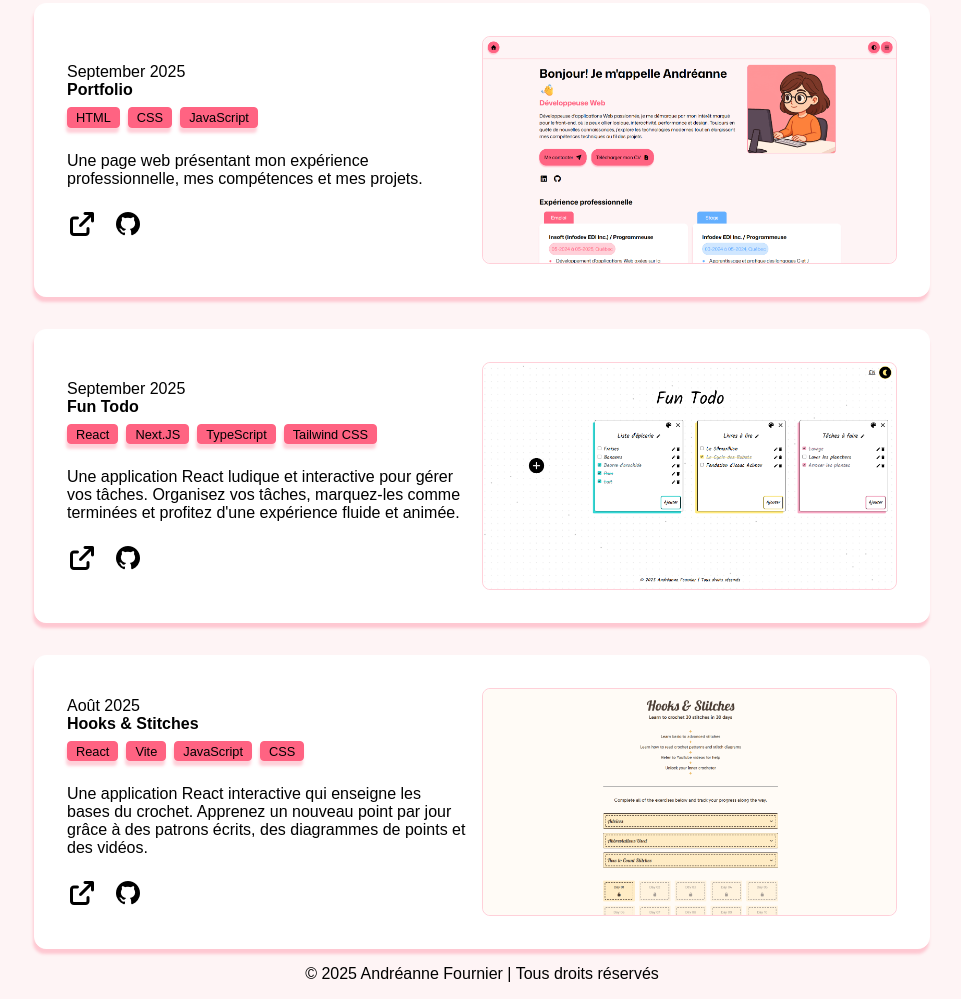
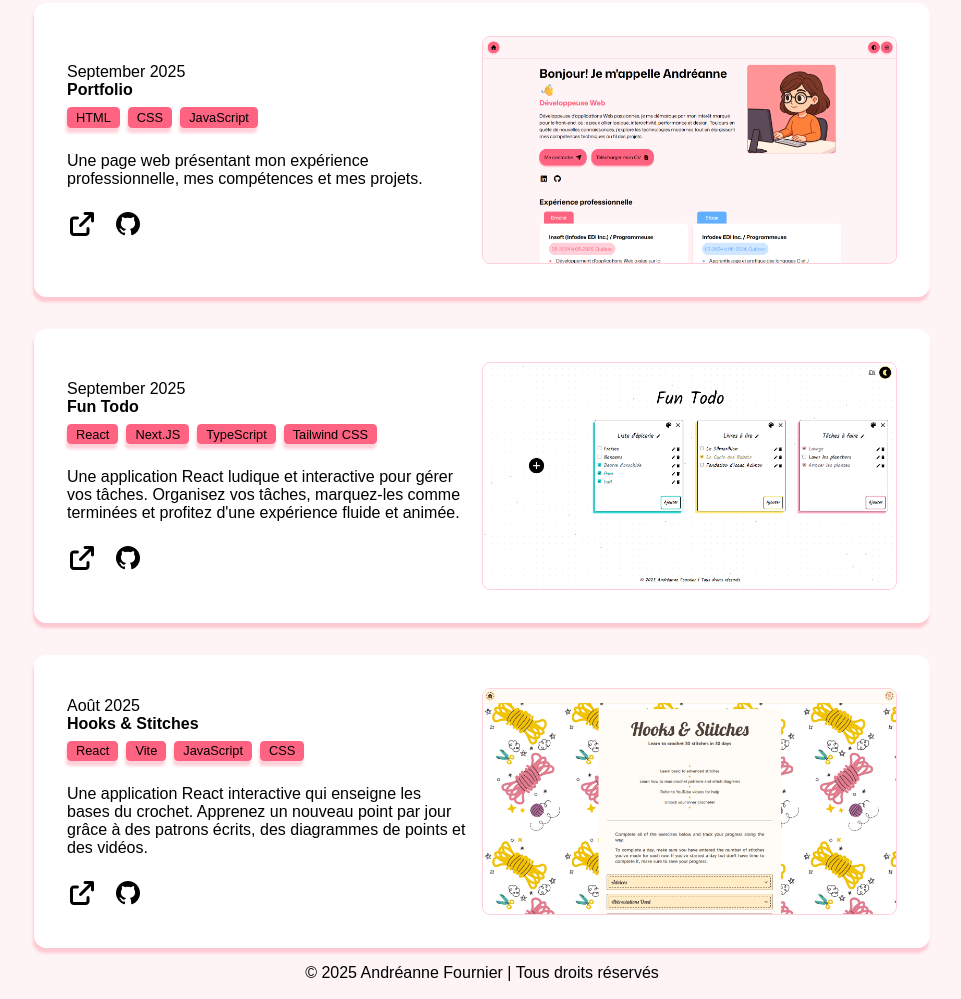
Before and after one commit to FournierAnd/portfolio-andreanne-2025, a plain HTML site: page index.html in a window 1280 px wide. Shown: the part 1399-2398 px from the top of the page, without its empty margins (158-1119 px from the left). Drawn offline with Linux system fonts and the light colour scheme; a web font is replaced by a local one.

Commit message:
I changed the screenshot for the hooks and stitches project.

```diff
--- a/index.html
+++ b/index.html
@@ -23,7 +23,6 @@
     </div>
     <header>
         <nav>
-            <!--TODO: ADD REF -->
             <a href="https://andreannefournier.netlify.app" class="button-icon"><i class="fa-solid fa-house"></i></a>
             <div>
                 <button class="button-icon" id="theme-toggle"><i class="fa-solid fa-circle-half-stroke"></i></button>
@@ -364,7 +363,7 @@
                         </div>
                     </div>
                     <div class="img-div">
-                        <img class="big-img" src="/public/hooks-and-stitches-screenshot-light.png"
+                        <img class="big-img" src="/public/hooks-and-stitches-screenshot-yellow.png"
                             alt="fun-todo-thumbnail">
                     </div>
                 </div>
```
Also changed, not shown: public/hooks-and-stitches-screenshot-dark.png (deleted), public/hooks-and-stitches-screenshot-light.png (deleted), public/hooks-and-stitches-screenshot-pink.png (added), public/hooks-and-stitches-screenshot-yellow.png (added).
